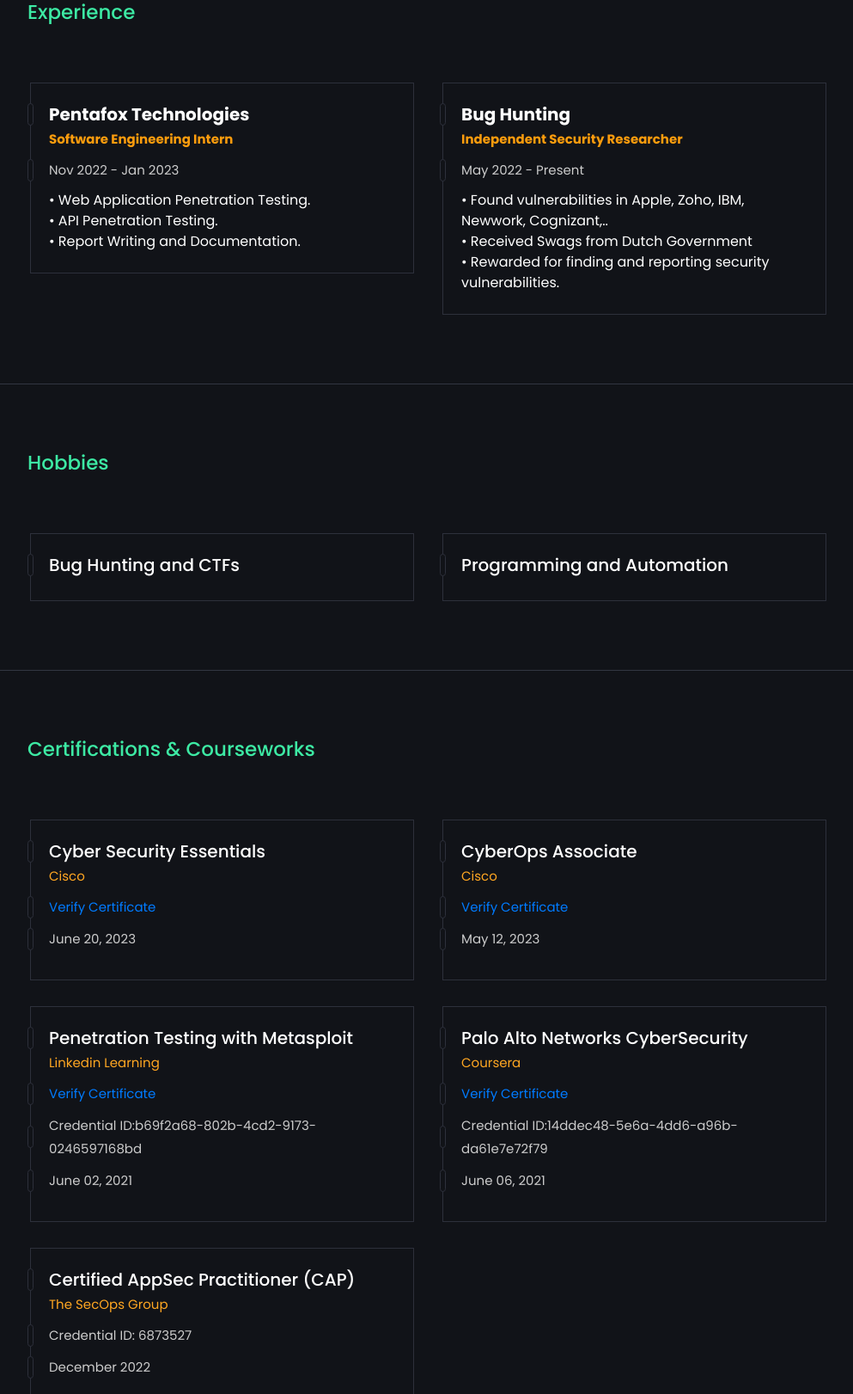
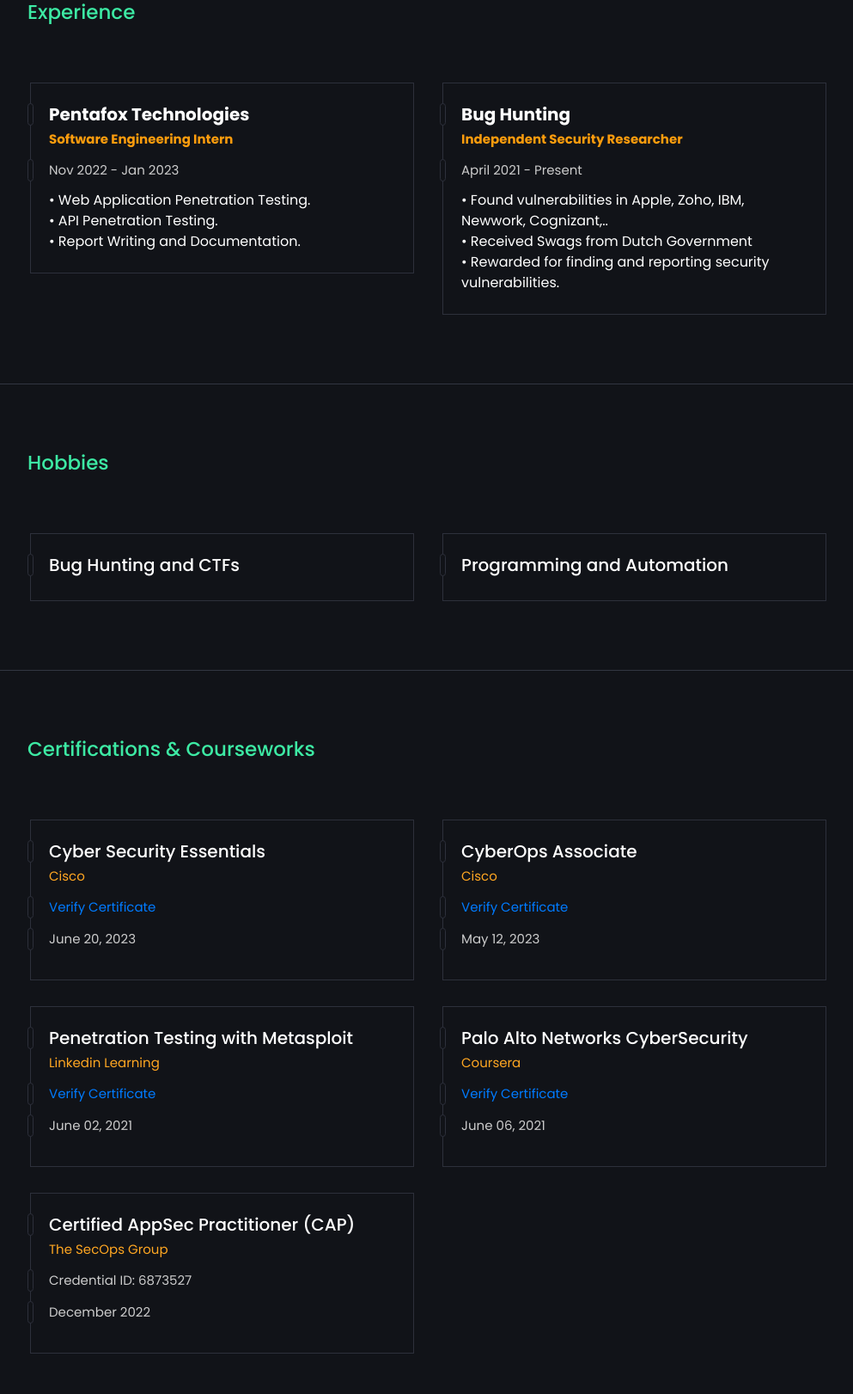
Before and after one commit to 0xPugal/0xPugal.github.io, a plain HTML site: page index.html in a window 1280 px wide. Shown: the part 2008-3629 px from the top of the page at 86% size, without its empty margins (278-1271 px from the left). Drawn offline with Linux system fonts and the light colour scheme; a web font is replaced by a local one.

Commit message:
Update index.html

```diff
--- a/index.html
+++ b/index.html
@@ -274,7 +274,7 @@
 							<div class="experience-single">
 								<h4 class="company"><b>Bug Hunting</b></h4>
 								<p style="color: rgb(252, 156, 13);" class="position-name"><b>Independent Security Researcher</b></p>
-								<p class="mute-text">May 2022 - Present</p>
+								<p class="mute-text">April 2021 - Present</p>
 								<ul>
 									<li>• Found vulnerabilities in Apple, Zoho, IBM, Newwork, Cognizant,..</li>
 									<li>• Received Swags from Dutch Government</li>
@@ -347,7 +347,6 @@
 								<h4 class="company">Penetration Testing with Metasploit</h4>
 								<p style="color: rgb(255, 167, 34);" class="position-name">Linkedin Learning</p>
 								<p class="mute-text"><a href="https://www.linkedin.com/learning/certificates/945b0a19ffadea2c4b454378d4b38260f11115daefc335c522ed398f3d71b8a8?lipi=urn%3Ali%3Apage%3Ad_flagship3_profile_view_base_certifications_details%3Bxw9v8EPYTh%2B5X5UmvaBnSw%3D%3D" target="_blank">Verify Certificate</a></p>
-								<p class="mute-text">Credential ID:b69f2a68-802b-4cd2-9173-0246597168bd</p>
 								<p class="mute-text">June 02, 2021</p>
 							</div>
 						</div>
@@ -356,7 +355,6 @@
 								<h4 class="company">Palo Alto Networks CyberSecurity</h4>
 								<p style="color: rgb(255, 167, 34);" class="position-name">Coursera</p>
 								<p class="mute-text"><a href="https://www.coursera.org/account/accomplishments/professional-cert/2GNDTLSXRL75" target="_blank">Verify Certificate</a></p>
-								<p class="mute-text">Credential ID:14ddec48-5e6a-4dd6-a96b-da61e7e72f79</p>
 								<p class="mute-text">June 06, 2021</p>
 							</div>
 						</div>
```
